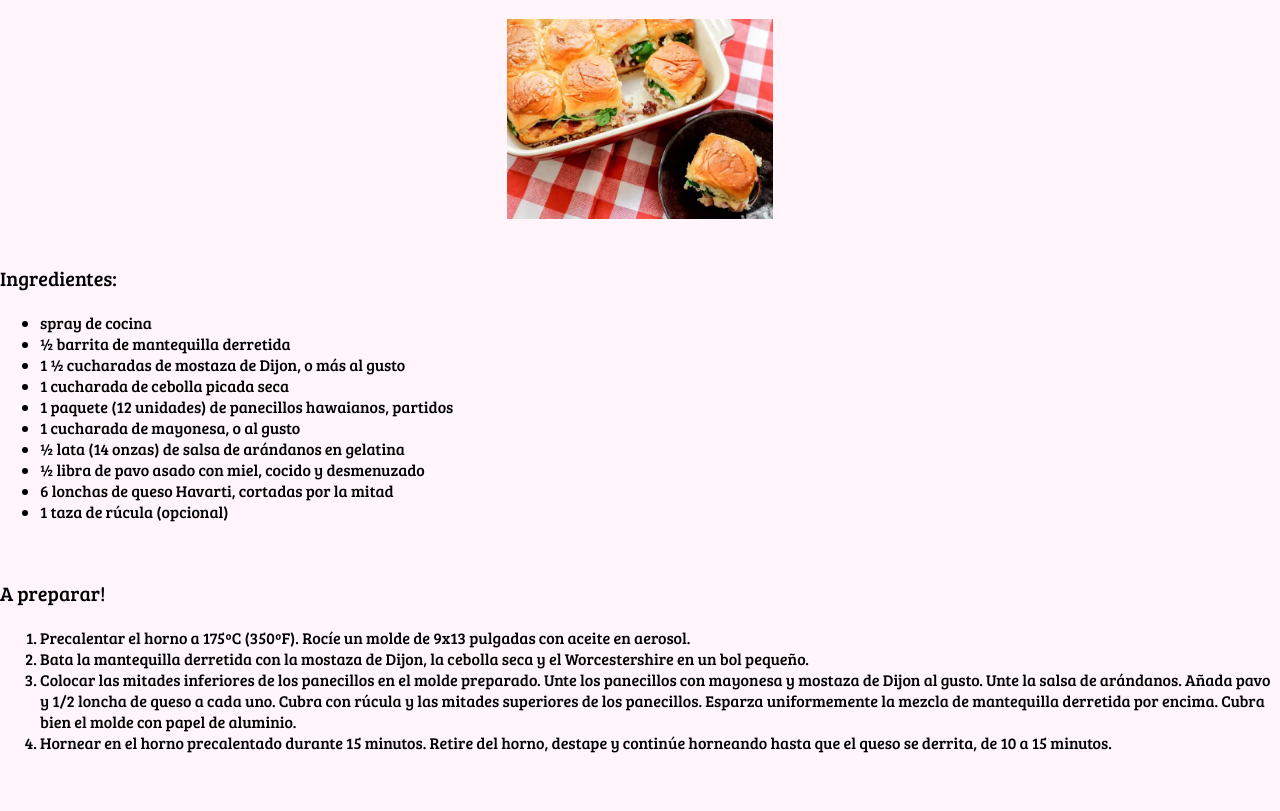
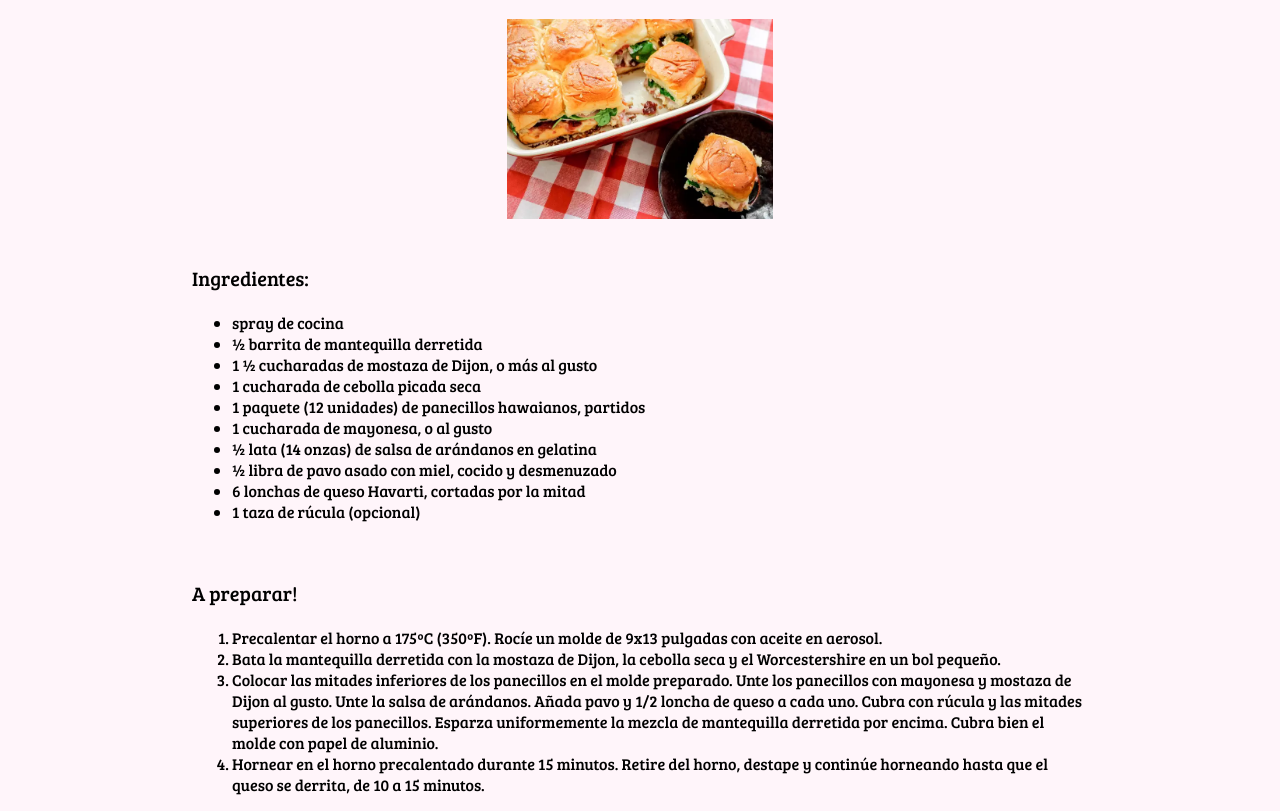
Before and after one commit to Crazyshong/odin-recipes, a plain HTML site: page Recetas/Bollitos.html in a window 1280 px wide. Shown: the part 88-899 px from the top of the page. Before the commit the page ends 857 px from the top, so only its background shows below. Drawn offline with Linux system fonts and the light colour scheme.

Commit message:
se agrego etiqueta para dar estilo a las intrucciones de las recetas

```diff
--- a/Recetas/Bollitos.html
+++ b/Recetas/Bollitos.html
@@ -15,6 +15,8 @@
         <img src="../Img/bollito-pavo.png" alt="bollitos de pavo y arandanos" height="200">
     </div>
     <br>
+
+    <article id="instrucciones">
         <p id="subtitulo-recetas">Ingredientes:</p>
 
         <ul>
@@ -38,5 +40,6 @@
             <li>Colocar las mitades inferiores de los panecillos en el molde preparado. Unte los panecillos con mayonesa y mostaza de Dijon al gusto. Unte la salsa de arándanos. Añada pavo y 1/2 loncha de queso a cada uno. Cubra con rúcula y las mitades superiores de los panecillos. Esparza uniformemente la mezcla de mantequilla derretida por encima. Cubra bien el molde con papel de aluminio.</li>
             <li>Hornear en el horno precalentado durante 15 minutos. Retire del horno, destape y continúe horneando hasta que el queso se derrita, de 10 a 15 minutos.</li>
         </ol>
+    </article>
 </body>
 </html>
--- a/estilo.css
+++ b/estilo.css
@@ -59,8 +59,8 @@ footer p{
 }
 
 #instrucciones{
-    margin-left: 20%;
-    margin-right: 20%;
+    margin-left: 15%;
+    margin-right: 15%;
 }
 
 #subtitulo-recetas{
```
Also changed, not shown: Recetas/LimonadaFresa.html (+3 -2 lines). Lines whose indentation alone changed are shown as unchanged.
